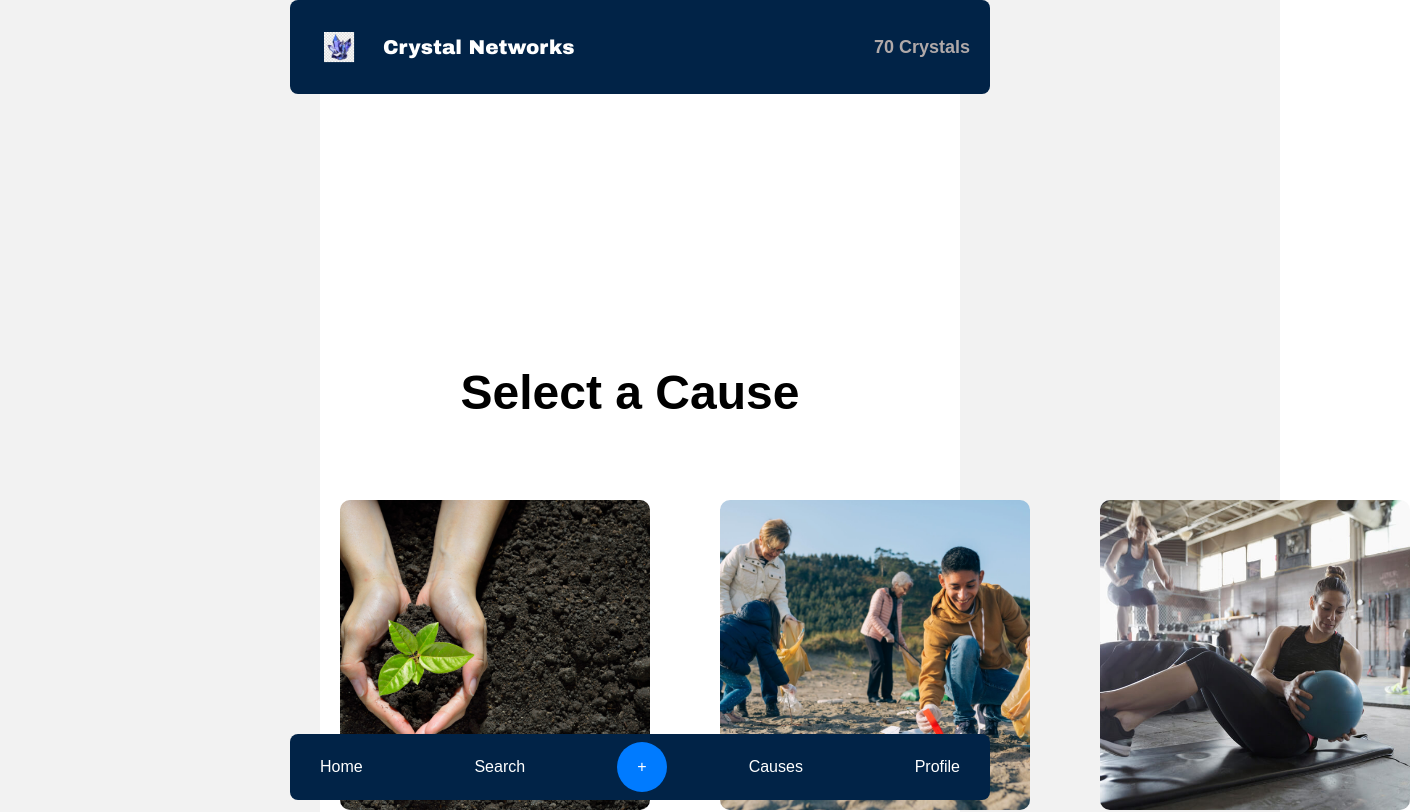
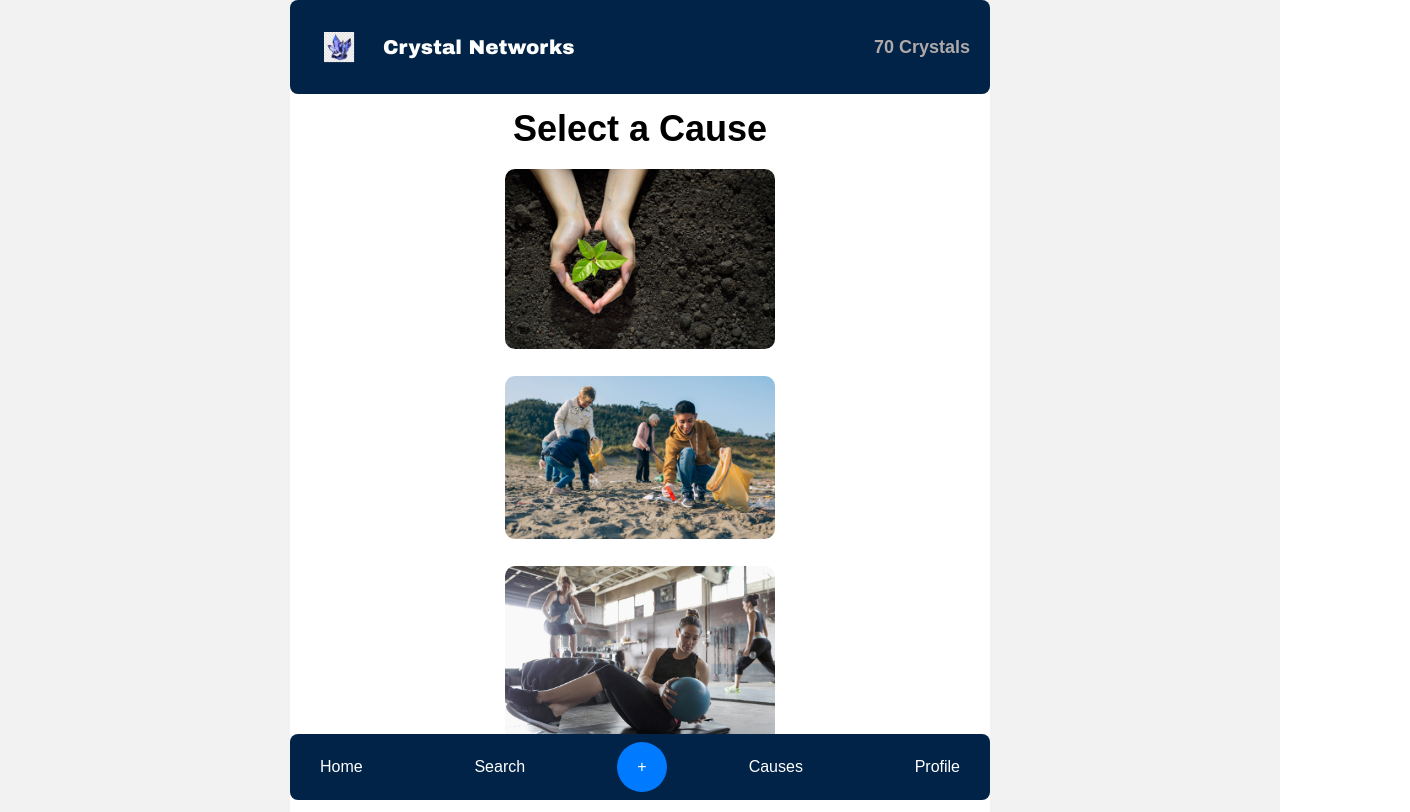
Before and after one commit to gilbert/crystal-hackathon, a React (Vite) app: page /upload in a window 1280 px wide. Shown: the top 812 px of the page, 1410 px wide, since content can reach past the window. Built offline with nearby package versions, Linux system fonts and the light colour scheme; no server answers; what @mysten/dapp-kit, @mysten/enoki, @mysten/sui would draw is missing.

Commit message:
Upload css works fine; i think no adjustment needed

```diff
--- a/src/components/pages/upload.css
+++ b/src/components/pages/upload.css
@@ -4,39 +4,35 @@
   align-items: center;
   justify-content: center;
   height: 100vh;
-  width: 80vh; /* Adjust based on your header and nav bar width */
+  width: 700px;
   background-color: #ffffff;
   padding: 20px;
   box-sizing: border-box;
 }
 
 .cause {
-  font-size: 48px;
-  margin-top: 320px;
-  margin-bottom: 80px;
-  margin-right: 20px;
+  font-size: 36px; /* Adjusted font size to fit within the new width */
+  margin-top: 20px; /* Adjusted margins to fit within the new width */
+  margin-bottom: 20px;
+  margin-right: 0; /* Centered text, so no margin-right */
   font-weight: bold;
   text-align: center;
   color: black;
-  width:auto;
+  width: 100%;
 }
 
 .image-container {
   display: flex;
-  justify-content: space-around;
-  gap: 70px; /* Add space between images */
+  flex-direction: column; /* Stack images vertically to fit within 700px */
+  align-items: center;
+  gap: 20px; /* Reduced gap to fit within the new width */
   width: 100%;
-  width: 100%; /* Adjust based on your header and nav bar width */
-  max-width: 1500px;
-  max-width: 600px;
-  /* object-fit: cover; */
-
-  /* margin-bottom: 400px; */
 }
 
 .cause_image {
-  width: 310px;
-  height: 310px;
+  width: 90%; /* Adjusted width to fit within the new layout */
+  height: auto; /* Maintain aspect ratio */
+  max-width: 300px; /* Added max-width to constrain the image size */
   border-radius: 10px;
   cursor: pointer;
   transition: transform 0.3s;
@@ -50,6 +46,7 @@
 .image-overlay {
   position: relative;
   display: inline-block;
+  width: 100%; /* Ensure the overlay matches the image size */
 }
 
 .overlay-text {
@@ -59,8 +56,8 @@
   transform: translate(-50%, -50%);
   background-color: rgba(0, 0, 0, 0.5);
   color: white;
-  font-size: 35px;
-  padding: 40px;
+  font-size: 24px; /* Adjusted font size to fit within the new width */
+  padding: 20px; /* Adjusted padding to fit within the new width */
   opacity: 0;
   transition: opacity 0.3s ease;
 }
@@ -69,5 +66,4 @@
   opacity: 1;
 }
 
-
 /* Your existing styles for bottom nav */
```
